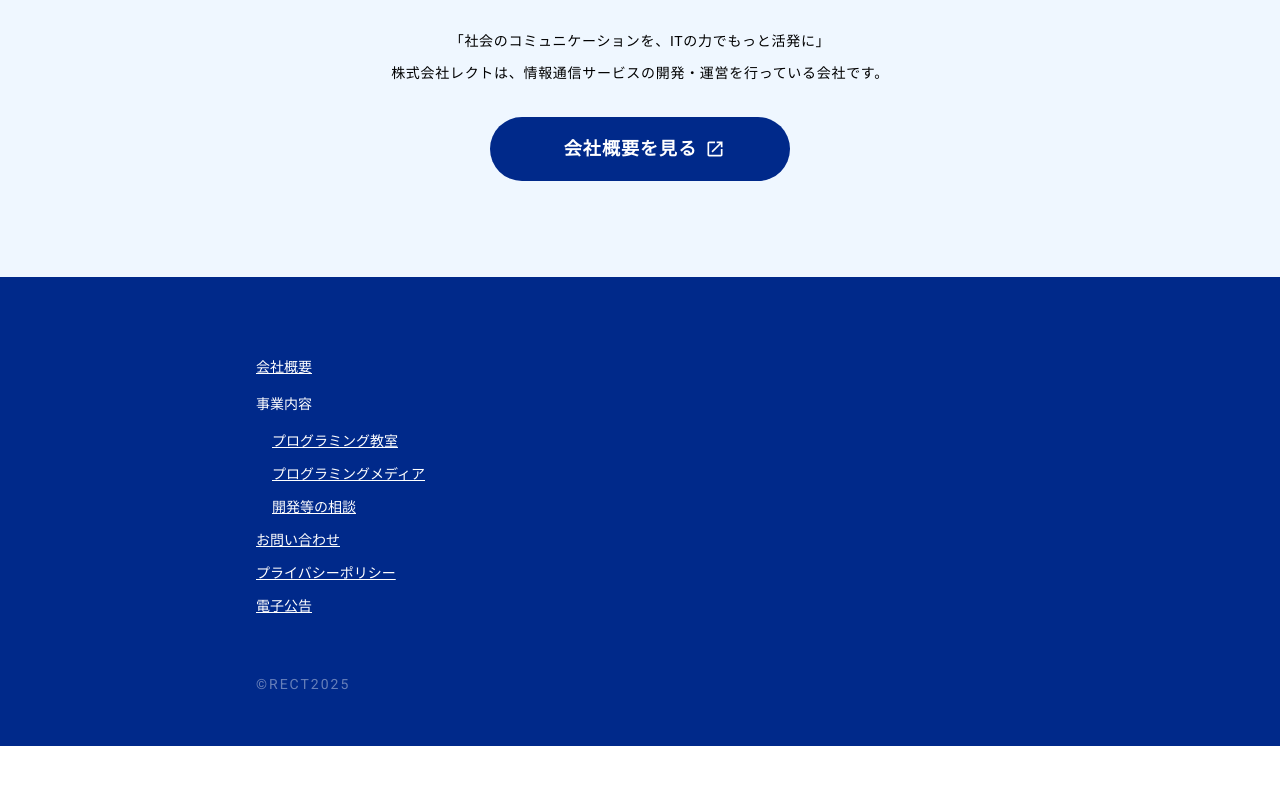
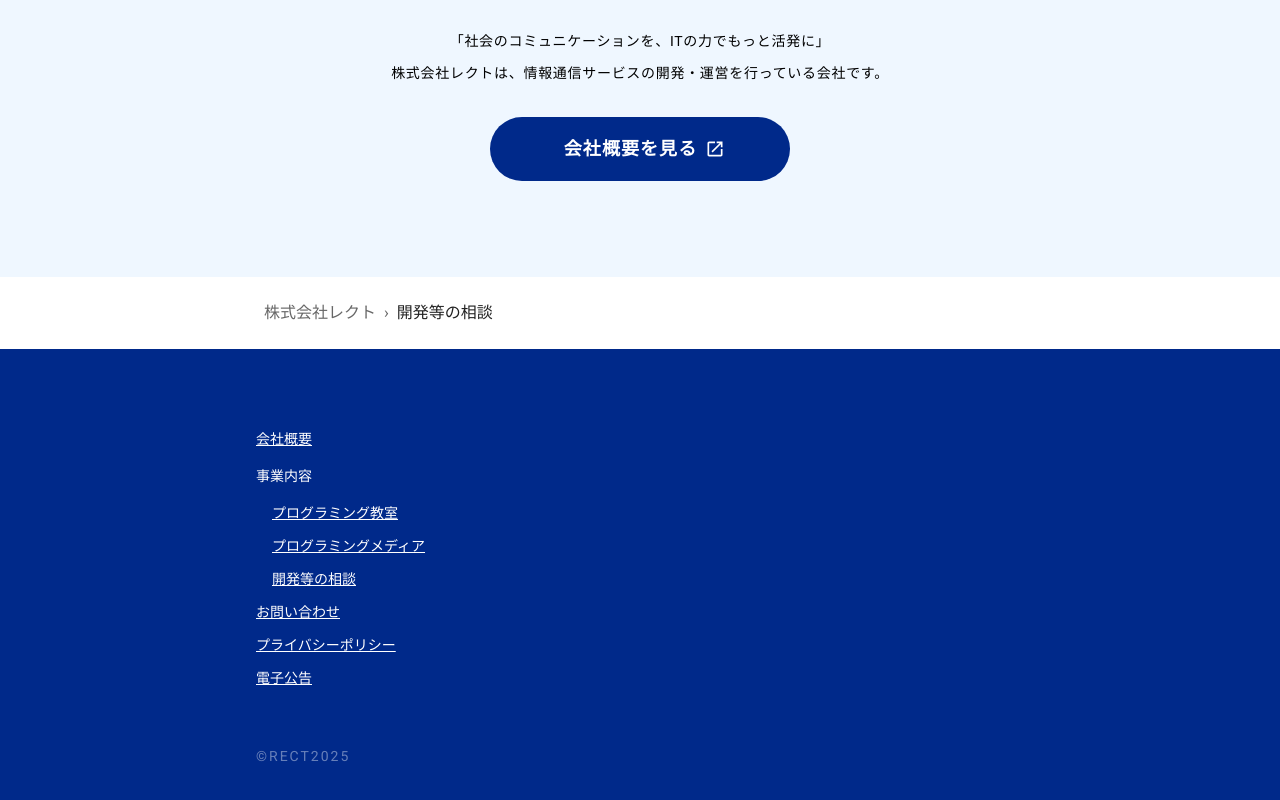
Before and after one commit to yutaroud/rect, a Next.js app: page /demand in a window 1280 px wide. Shown: the part 4481-5281 px from the top of the page. Before the commit the page ends 5227 px from the top, so only its background shows below. Built offline with nearby package versions, Linux system fonts and the light colour scheme.

Commit message:
パンクズ

```diff
--- a/src/app/demand/page.tsx
+++ b/src/app/demand/page.tsx
@@ -1,4 +1,5 @@
 import '../globals.css';
+import BreadcrumbsNavigation from '../BreadcrumbsNavigation';
 import KeyVisual from './KeyVisual';
 import Service from './Service';
 import Case from './Case';
@@ -7,6 +8,11 @@
 import Faq from './Faq';
 import Contact from './Contact';
 import Company from './Company';
+import { demandTopTitle } from '@/lib/const/BreadCrumbTitle';
+
+export const metadata = {
+  title: '開発等の相談 | 株式会社レクト',
+};
 
 const Demand = () => {
   return (
@@ -19,6 +25,7 @@
       <Faq />
       <Contact />
       <Company />
+      <BreadcrumbsNavigation titles={demandTopTitle} />
     </main>
   );
 };
--- a/src/lib/const/BreadCrumbTitle.tsx
+++ b/src/lib/const/BreadCrumbTitle.tsx
@@ -1 +1,2 @@
 export const schoolTopTitle = ['プログラミング教室 Re:ProS'];
+export const demandTopTitle = ['開発等の相談'];
```
